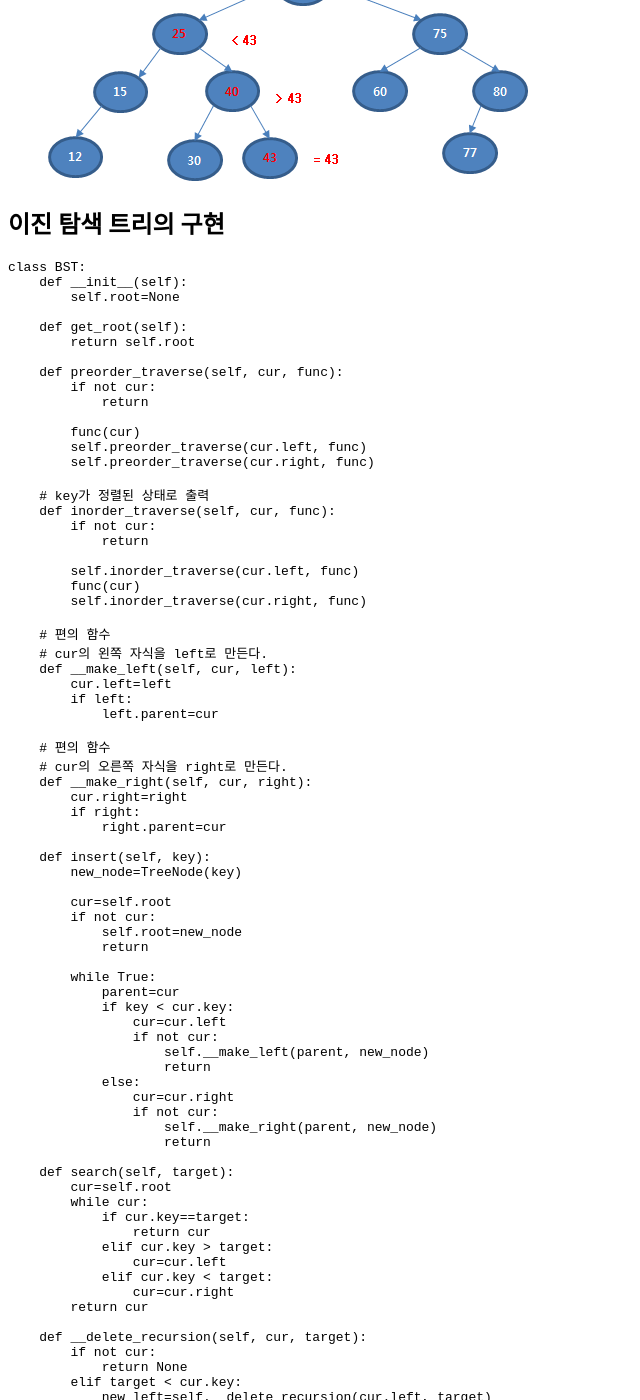
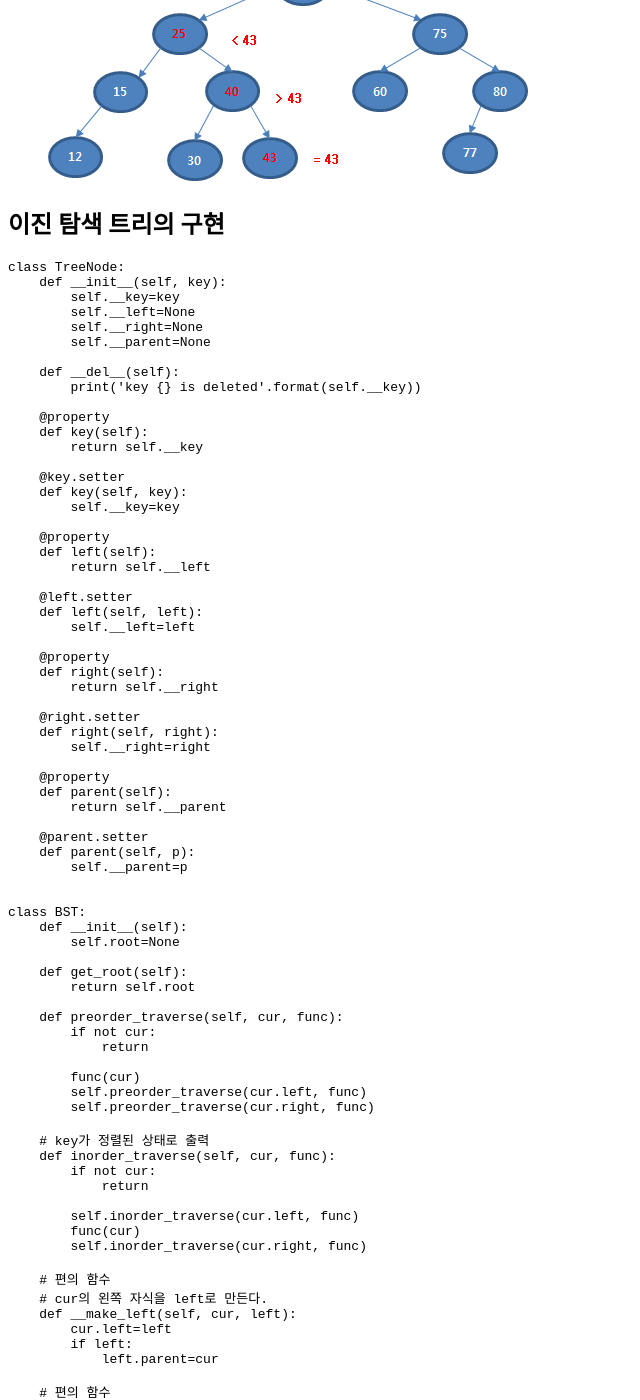
Before and after one commit to AlphaCode-AI/alphacode-ai.github.io, a Jekyll site: the page built from _posts/2022-02-14-binary-search-algorithm.md, in a window 1280 px wide and 1400 px high, scrolled down 2141 px. Shown: the whole window, without its empty margins (0-640 px from the left). Built offline with Jekyll 4.4.1, drawn with Linux system fonts in a browser that asks for light colours; comment, search, counter and statistics services are not loaded.

Commit message:
add treenode code

````diff
--- a/_posts/2022-02-14-binary-search-algorithm.md
+++ b/_posts/2022-02-14-binary-search-algorithm.md
@@ -38,6 +38,49 @@ author: emma
 ## 이진 탐색 트리의 구현
 
 ```python
+class TreeNode:
+    def __init__(self, key):
+        self.__key=key
+        self.__left=None
+        self.__right=None
+        self.__parent=None
+
+    def __del__(self):
+        print('key {} is deleted'.format(self.__key))
+
+    @property
+    def key(self):
+        return self.__key
+
+    @key.setter
+    def key(self, key):
+        self.__key=key
+
+    @property
+    def left(self):
+        return self.__left
+
+    @left.setter
+    def left(self, left):
+        self.__left=left
+
+    @property
+    def right(self):
+        return self.__right
+
+    @right.setter
+    def right(self, right):
+        self.__right=right
+
+    @property
+    def parent(self):
+        return self.__parent
+
+    @parent.setter
+    def parent(self, p):
+        self.__parent=p
+
+
 class BST:
     def __init__(self):
         self.root=None
````
